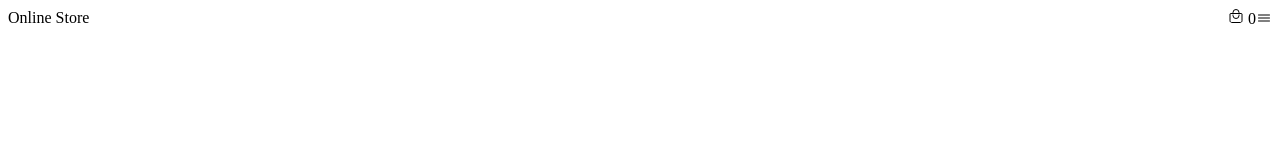
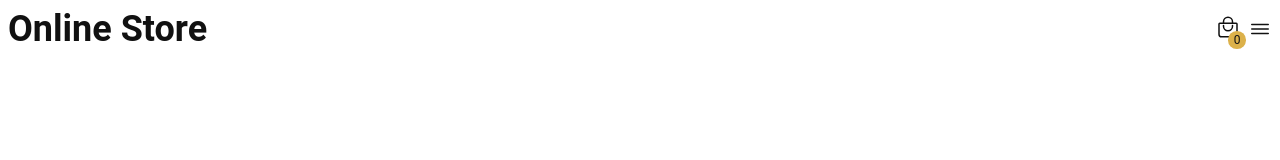
Before and after one commit to yevheniiburkovskyi/RS-online-store, a website built with webpack: page src/index.html in a window 1280 px wide. Built offline with nearby package versions, Linux system fonts and the light colour scheme.

Commit message:
feat: add header style

```diff
--- a/src/index.html
+++ b/src/index.html
@@ -14,8 +14,8 @@
       <div class="store-logo">Online Store</div>
       <div class="cart-block">
         <div class="cart-block__cart-icon">
-          <svg class="cart-icon__svg" stroke="currentColor" fill="currentColor" stroke-width="0" viewBox="0 0 512 512" height="1em" width="1em" xmlns="http://www.w3.org/2000/svg"><path fill="none" stroke-linecap="round" stroke-linejoin="round" stroke-width="32" d="M80 176a16 16 0 00-16 16v216c0 30.24 25.76 56 56 56h272c30.24 0 56-24.51 56-54.75V192a16 16 0 00-16-16zm80 0v-32a96 96 0 0196-96h0a96 96 0 0196 96v32"></path><path fill="none" stroke-linecap="round" stroke-linejoin="round" stroke-width="32" d="M160 224v16a96 96 0 0096 96h0a96 96 0 0096-96v-16"></path></svg>
-          <span class="cart-icon__count">0</span>
+          <svg class="cart-icon__svg" fill="none" stroke-width="0" viewBox="0 0 512 512" height="1em" width="1em" xmlns="http://www.w3.org/2000/svg"><path fill="none" stroke-linecap="round" stroke-linejoin="round" stroke-width="32" d="M80 176a16 16 0 00-16 16v216c0 30.24 25.76 56 56 56h272c30.24 0 56-24.51 56-54.75V192a16 16 0 00-16-16zm80 0v-32a96 96 0 0196-96h0a96 96 0 0196 96v32"></path><path fill="none" stroke-linecap="round" stroke-linejoin="round" stroke-width="32" d="M160 224v16a96 96 0 0096 96h0a96 96 0 0096-96v-16"></path></svg>
+          <div class="cart-icon__count">0</div>
         </div>
         <svg class="cart-block__filters-icon" stroke="currentColor" fill="currentColor" stroke-width="0" viewBox="0 0 512 512" height="1em" width="1em" xmlns="http://www.w3.org/2000/svg"><path fill="none" stroke-linecap="round" stroke-miterlimit="10" stroke-width="32" d="M80 160h352M80 256h352M80 352h352"></path></svg>
       </div>
--- a/src/scss/blocks/_header.scss
+++ b/src/scss/blocks/_header.scss
@@ -6,8 +6,48 @@
     align-items: center;
 }
 
+.store-logo {
+    font-weight: bold;
+    font-size: $h1-font-size;
+    user-select: none;
+}
+
 .cart-block {
     display: flex;
     justify-content: space-between;
     align-items: center;
+    column-gap: 8px;
+
+    .cart-icon__svg,
+    .cart-block__filters-icon {
+        stroke: $main-black;
+        width: 1.5rem;
+        height: 1.5rem;
+        cursor: pointer;
+        transition: 300ms;
+    }
+
+    .cart-icon__svg:hover,
+    .cart-block__filters-icon:hover {
+        stroke: $main-gold;
+    }
+
+    &__cart-icon {
+        position: relative;
+
+        .cart-icon__count {
+            display: flex;
+            align-items: center;
+            justify-content: center;
+            position: absolute;
+            bottom: -6px;
+            right: -6px;
+            background-color: $main-gold;
+            width: 1.1rem;
+            height: 1.1rem;
+            border-radius: 50%;
+            font-size: $pagination-font-size;
+            user-select: none;
+        }
+    }
 }
--- a/src/scss/style.scss
+++ b/src/scss/style.scss
@@ -1 +1,7 @@
 @import './blocks/header';
+@import './blocks/colors';
+
+html {
+    font-family: $base-font-family;
+    color: $main-black;
+}
```
